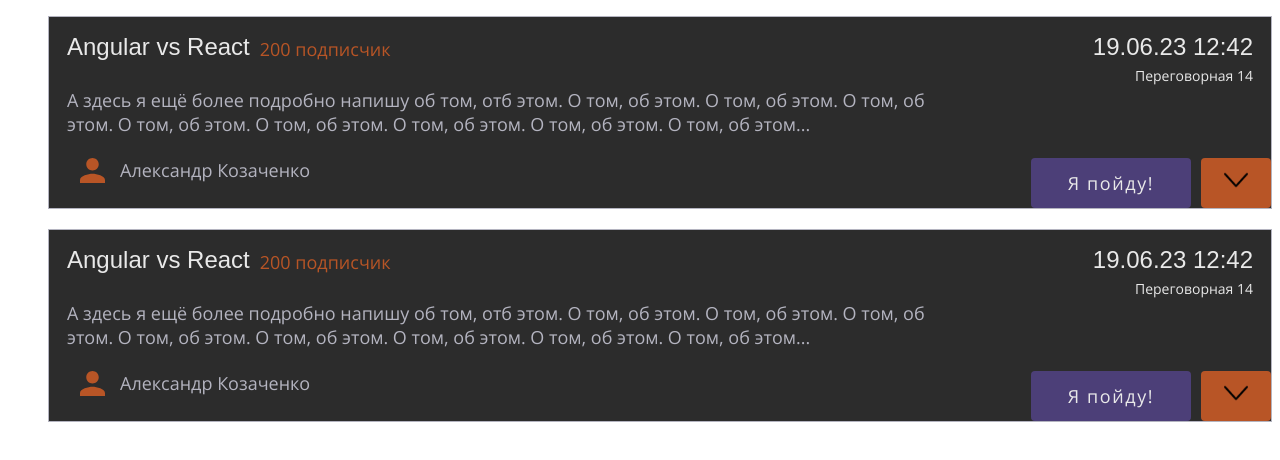
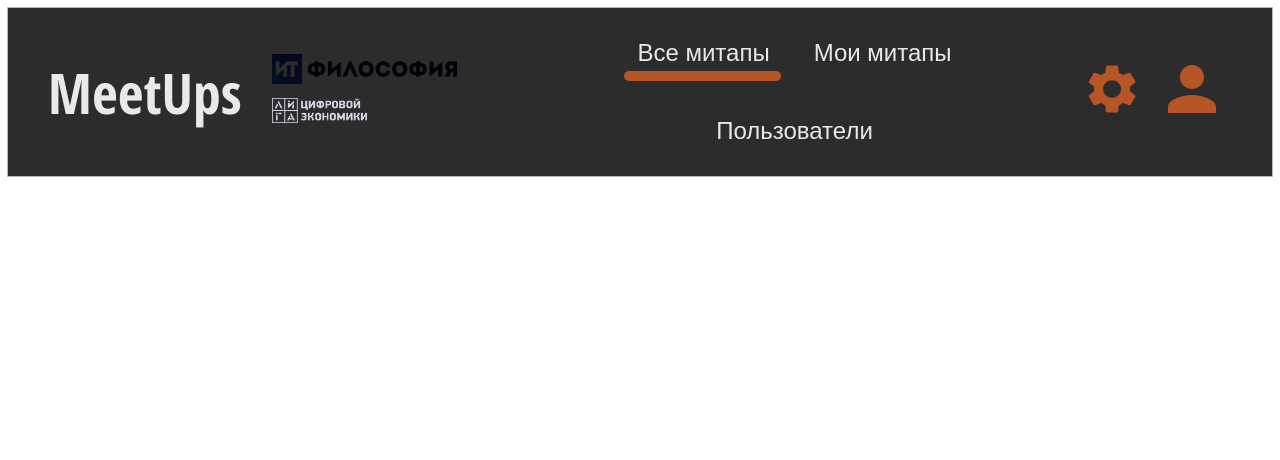
Before and after one commit to alekseev-dev/MeetUps, an Angular app: page / in a window 1280 px wide. Shown: the top 460 px of the page. Built offline with nearby package versions, Linux system fonts and the light colour scheme; a web font is replaced by a local one.

Commit message:
made up header

```diff
--- a/src/app/app.component.html
+++ b/src/app/app.component.html
@@ -1 +1,2 @@
-<app-meetups-list></app-meetups-list>
+<app-header></app-header>
+<!-- <app-meetups-list></app-meetups-list> -->
--- a/src/app/app.module.ts
+++ b/src/app/app.module.ts
@@ -10,6 +10,7 @@
 import { MeetupsListComponent } from './components/meetups-list/meetups-list.component';
 import { DateFormatPipe } from './pipes/date-format.pipe';
 import { MaterialModule } from './shared/material/material.module';
+import { HeaderComponent } from './components/header/header.component';
 
 @NgModule({
   declarations: [
@@ -19,6 +20,7 @@
     DateFormatPipe,
     ButtonComponent,
     IconComponent,
+    HeaderComponent,
   ],
   imports: [
     BrowserModule,
--- /dev/null
+++ b/src/app/components/header/header.component.html
@@ -0,0 +1,89 @@
+<header
+  class="header">
+  <div
+    class="header-left">
+    <a
+      class="header-link"
+      href="#">
+      <h1
+        class="header-link-title">
+        MeetUps
+      </h1>
+    </a>
+    <div
+      class="header-logo-container">
+      <a
+        class="header-logo-up"
+        href="https://www.fil-it.ru"
+        target="_blank">
+        <img
+          class="header-logo-up-image"
+          src="assets/images/philosophy-logo.png"
+          width="192px"
+          height="30px"
+          alt="компания Философия ИТ">
+      </a>
+      <a
+        class="header-logo-down"
+        href="https://www.digitalleague.ru/"
+        target="_blank">
+        <img
+          class="header-logo-down-image"
+          src="assets/images/liga-logo.png"
+          width="95px"
+          height="30px"
+          alt="компания Лига цифровой экономики">
+      </a>
+    </div>
+  </div>
+  <nav
+    class="header-nav">
+    <ul
+      class="header-nav-list">
+      <li
+        class="header-nav-item header-nav-item--active">
+        <a
+          href="#">
+          Все митапы
+        </a>
+      </li>
+      <li
+        class="header-nav-item">
+        <a
+          href="#">
+          Мои митапы
+        </a>
+      </li>
+      <li
+        class="header-nav-item">
+        <a
+          href="#">
+          Пользователи
+        </a>
+      </li>
+    </ul>
+    <ul
+      class="header-nav-user-list">
+      <li
+        class="header-nav-user-item">
+        <app-button
+          class="header-nav-user-button">
+          <app-icon
+            class="header-nav-user-icon"
+            iconName="settings-icon">
+          </app-icon>
+        </app-button>
+      </li>
+      <li
+        class="header-nav-user-item">
+        <app-button
+          class="header-nav-user-button">
+          <app-icon
+            class="header-nav-user-icon"
+            iconName="login-icon">
+          </app-icon>
+        </app-button>
+      </li>
+    </ul>
+  </nav>
+</header>
--- /dev/null
+++ b/src/app/components/header/header.component.scss
@@ -0,0 +1,116 @@
+@import "variables";
+@import "fonts";
+
+.header {
+  background-color: $default-color;
+  outline: 0.3px solid $primary-color;
+  outline-offset: -0.3px;
+  display: flex;
+  padding: 23px 40px;
+  align-items: center;
+  min-width: 120px;
+}
+
+.header-left {
+  display: flex;
+}
+
+.header-link {
+  margin-right: 30px;
+}
+
+.header-link-title {
+  font-family: $font-logo;
+  font-size: $logo-text;
+  color: $bold-color;
+  line-height: 76px;
+  margin: 0;
+}
+
+.header-logo-container {
+  margin-right: 80px;
+}
+
+.header-logo-up {
+  display: block;
+  margin-bottom: 10px;
+}
+
+.header-logo-up-image {
+}
+
+.header-logo-down {
+  display: block;
+}
+
+.header-logo-down-image {
+}
+
+.header-nav {
+  display: flex;
+  flex-grow: 1;
+  align-items: center;
+}
+
+.header-nav-list {
+  display: flex;
+  flex-wrap: wrap;
+  justify-content: center;
+  list-style-type: none;
+  gap: 34px;
+  padding: 0;
+  margin: 0 20px 0 0;
+}
+
+.header-nav-item {
+  position: relative;
+  font-family: $font-title;
+  font-size: $title-text;
+  color: $bold-color;
+  line-height: 24px;
+  padding: 10px 5px;
+
+  &--active::after {
+    position: absolute;
+    left: -8px;
+    top: 40px;
+    content: '';
+    display: block;
+    width: 110%;
+    height: 10px;
+    background-color: $accent-color;
+    border-radius: 5px;
+  }
+}
+
+a {
+ text-decoration: none;
+ color: inherit;
+}
+
+.header-nav-user-list {
+  list-style-type: none;
+  display: flex;
+  padding: 0;
+  margin-left: auto;
+}
+
+.header-nav-user-item {
+}
+
+.header-nav-user-button {
+  padding: 8px;
+}
+
+.header-nav-user-icon {
+
+}
+
+:host ::ng-deep .header-nav-user-icon .mat-icon {
+  height: 48px;
+  width: 48px;
+}
+
+.test {
+  display: flex;
+}
--- /dev/null
+++ b/src/app/components/header/header.component.ts
@@ -0,0 +1,11 @@
+import { ChangeDetectionStrategy, Component } from '@angular/core';
+
+@Component({
+  selector: 'app-header',
+  templateUrl: './header.component.html',
+  styleUrls: ['./header.component.scss'],
+  changeDetection: ChangeDetectionStrategy.OnPush
+})
+export class HeaderComponent {
+
+}
--- a/src/app/components/meetup-card/meetup-card.component.scss
+++ b/src/app/components/meetup-card/meetup-card.component.scss
@@ -9,7 +9,8 @@
   font-family: $font-main;
   line-height: 24px;
   font-weight: 400;
-  border: 0.3px solid $primary-color;
+  outline: 0.3px solid $primary-color;
+  outline-offset: -0.3px;
   padding: 18px 18px 0 18px;
 
   &:not(:last-child) {
```
